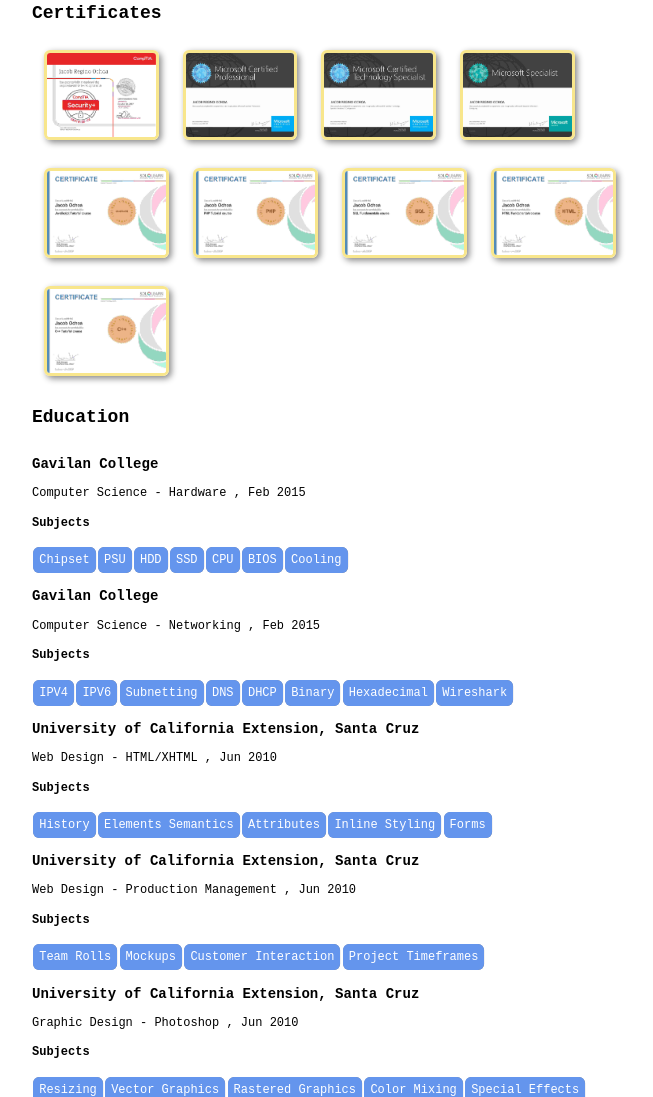
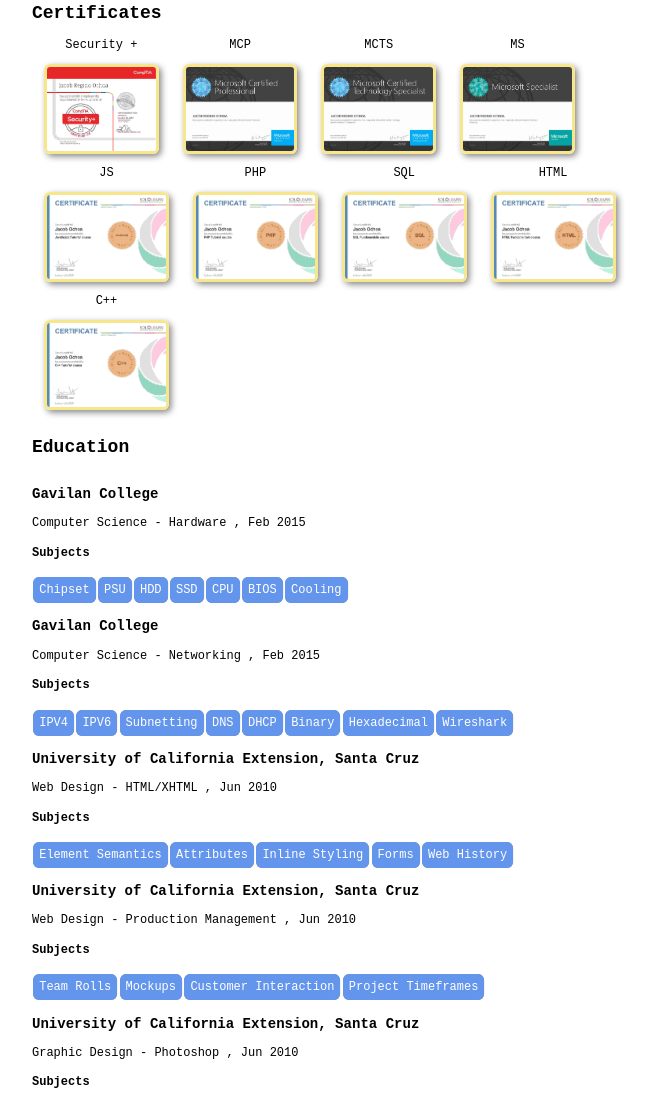
Before and after one commit to jakobii/jakobii.github.io, a plain HTML site: page index.html in a window 1280 px wide. Shown: the part 963-2060 px from the top of the page, without its empty margins (258-911 px from the left). Drawn offline with Linux system fonts and the light colour scheme.

Commit message:
adding cert names

```diff
--- a/index.html
+++ b/index.html
@@ -94,6 +94,14 @@
             grid-template-columns: 100%;
             grid-template-rows: auto;
         }
+        .certificate{
+            display: grid;
+            align-items: center;
+            justify-content: center;
+            text-align: center;
+            text-decoration: none;
+            color: black;
+        }
     </style>
 
 </head>
@@ -136,6 +144,7 @@
                 <div class="skills">
                     <span class="skill">Powershell</span>
                     <span class="skill">SQL</span>
+                    <span class="skill">RegEx</span>
                     <span class="skill">Python</span>
                     <span class="skill">Git</span>
                     <span class="skill">Java</span>
@@ -150,15 +159,11 @@
                     <span class="skill">Computer Hardware</span>
                     <span class="skill">Computer Networking</span>
                     <span class="skill">CloneZilla</span>
+                    <span class="skill">SQL Server</span>
                     <span class="skill">MySQL</span>
                     <span class="skill">MongoDB</span>
                     <span class="skill">Windows</span>
                     <span class="skill">Linux</span>
-                    <span class="skill">Micrsoft Excel</span>
-                    <span class="skill">Google Sheets</span>
-                    <span class="skill">Google App Scripts</span>
-                    <span class="skill">SQL Server</span>
-                    <span class="skill">RegEx</span>
                     <span class="skill">Cisco Switching</span>
                     <span class="skill">VMware ESXI</span>
                     <span class="skill">Hyper-V</span>
@@ -167,6 +172,9 @@
                     <span class="skill">pfSense</span>
                     <span class="skill">Nginx</span>
                     <span class="skill">Apache</span>
+                    <span class="skill">Micrsoft Excel</span>
+                    <span class="skill">Google Sheets</span>
+                    <span class="skill">Google App Scripts</span>
                 </div>
 
             </article>
@@ -243,31 +251,40 @@
             <article id="cert_article">
                 <h2>Certificates</h2>
                 <div id="certificates">
-                    <a href="certificates/CompTIA_Security+_certificate.pdf">
+                    <a class="certificate" href="certificates/CompTIA_Security+_certificate.pdf">
+                        <p>Security +</p>
                         <img src="certificates/CompTIA_Security+_certificate.jpg" class="certificate_thumbnail">
                     </a>
-                    <a href="certificates/Microsoft_Certified_Professional_f372-7247.pdf">
+                    <a class="certificate" href="certificates/Microsoft_Certified_Professional_f372-7247.pdf">
+                        <p>MCP</p>
                         <img src="certificates/Microsoft_Certified_Professional_f372-7247.jpg" class="certificate_thumbnail">
                     </a>
-                    <a href="certificates/Microsoft_Certified_technology_Specialist_f372-7248.pdf">
+                    <a class="certificate" href="certificates/Microsoft_Certified_technology_Specialist_f372-7248.pdf">
+                        <p>MCTS</p>
                         <img src="certificates/Microsoft_Certified_technology_Specialist_f372-7248.jpg" class="certificate_thumbnail">
                     </a>
-                    <a href="certificates/Microsoft_Specialist_f509-3771.pdf">
+                    <a class="certificate" href="certificates/Microsoft_Specialist_f509-3771.pdf">
+                        <p>MS</p>
                         <img src="certificates/Microsoft_Specialist_f509-3771.jpg" class="certificate_thumbnail">
                     </a>
-                    <a href="certificates/Sololearn_JavaScript_Certificate_1024-3559687.pdf">
+                    <a class="certificate" href="certificates/Sololearn_JavaScript_Certificate_1024-3559687.pdf">
+                        <p>JS</p>
                         <img src="certificates/Sololearn_JavaScript_Certificate_1024-3559687.jpg" class="certificate_thumbnail">
                     </a>
-                    <a href="certificates/Sololearn_PHP_Certificate_1059-3559687.pdf">
+                    <a class="certificate" href="certificates/Sololearn_PHP_Certificate_1059-3559687.pdf">
+                        <p>PHP</p>
                         <img src="certificates/Sololearn_PHP_Certificate_1059-3559687.jpg" class="certificate_thumbnail">
                     </a>
-                    <a href="certificates/Sololearn_SQL_Certificate_1060-3559687.pdf">
+                    <a class="certificate" href="certificates/Sololearn_SQL_Certificate_1060-3559687.pdf">
+                        <p>SQL</p>
                         <img src="certificates/Sololearn_SQL_Certificate_1060-3559687.jpg" class="certificate_thumbnail">
                     </a>
-                    <a href="certificates/Sololearn_HTML_Certificate_1014_3559687.pdf">
+                    <a class="certificate" href="certificates/Sololearn_HTML_Certificate_1014_3559687.pdf">
+                        <p>HTML</p>
                         <img src="certificates/Sololearn_HTML_Certificate_1014_3559687.jpg" class="certificate_thumbnail">
                     </a>
-                    <a href="certificates/Sololearn_C++_Certificate_1051-3559687.pdf">
+                    <a class="certificate" href="certificates/Sololearn_C++_Certificate_1051-3559687.pdf">
+                        <p>C++</p>
                         <img src="certificates/Sololearn_C++_Certificate_1051-3559687.jpg" class="certificate_thumbnail">
                     </a>
                 </div>
@@ -323,11 +340,11 @@
                     </div>
                     <h4 title="School">Subjects</h4>
                     <div class="skills">
-                        <span class="skill">History</span>
-                        <span class="skill">Elements Semantics</span>
+                        <span class="skill">Element Semantics</span>
                         <span class="skill">Attributes</span>
                         <span class="skill">Inline Styling</span>
                         <span class="skill">Forms</span>
+                        <span class="skill">Web History</span>
                     </div>
                 </section>
 
@@ -376,7 +393,20 @@
                         </div>
                 </section>
             </article>
+
+
+            <script type="application/javascript">
+                function getIP(json) {
+                  document.write("My public IP address is: ", json.ip);
+                }
+              </script>
+
+              <script type="application/javascript" src="https://api.ipify.org?format=jsonp&callback=getIP"></script>
+
+
         </main>
+
+
     </article>
 </body>
 
```
